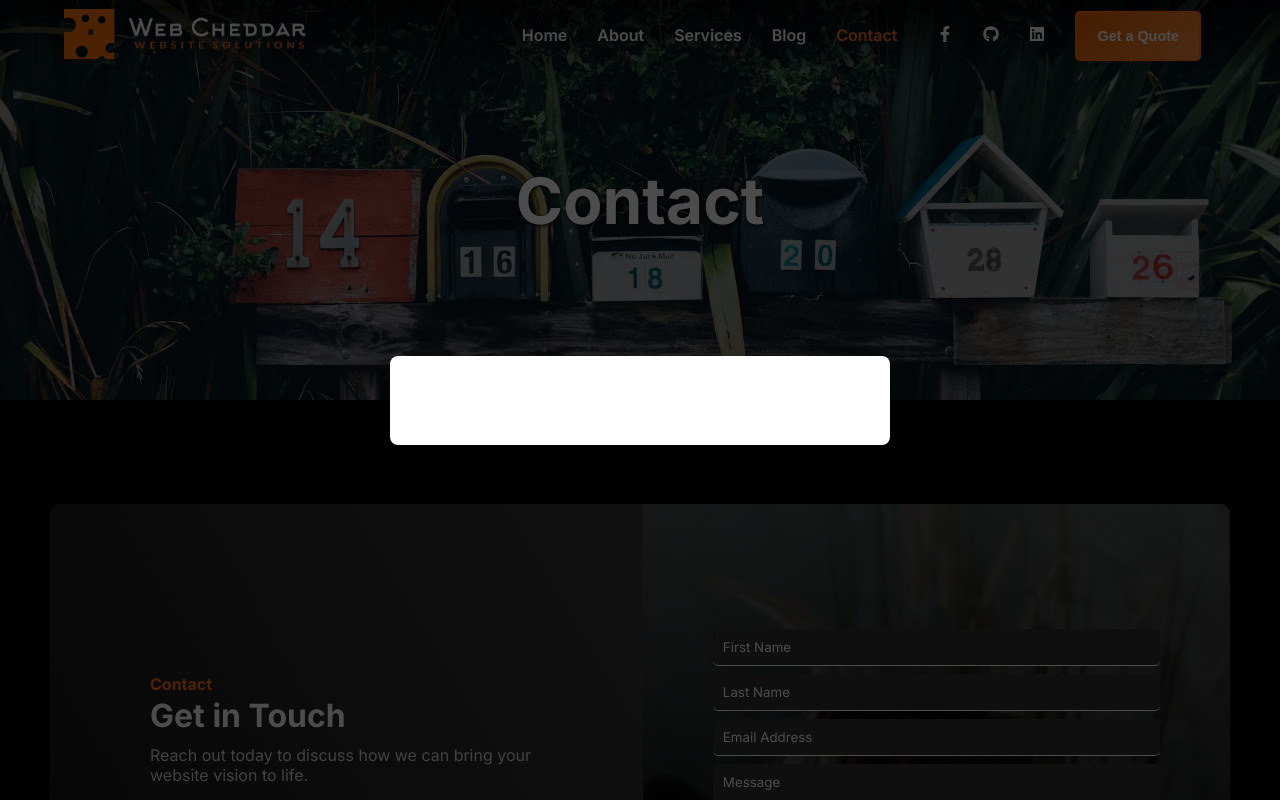
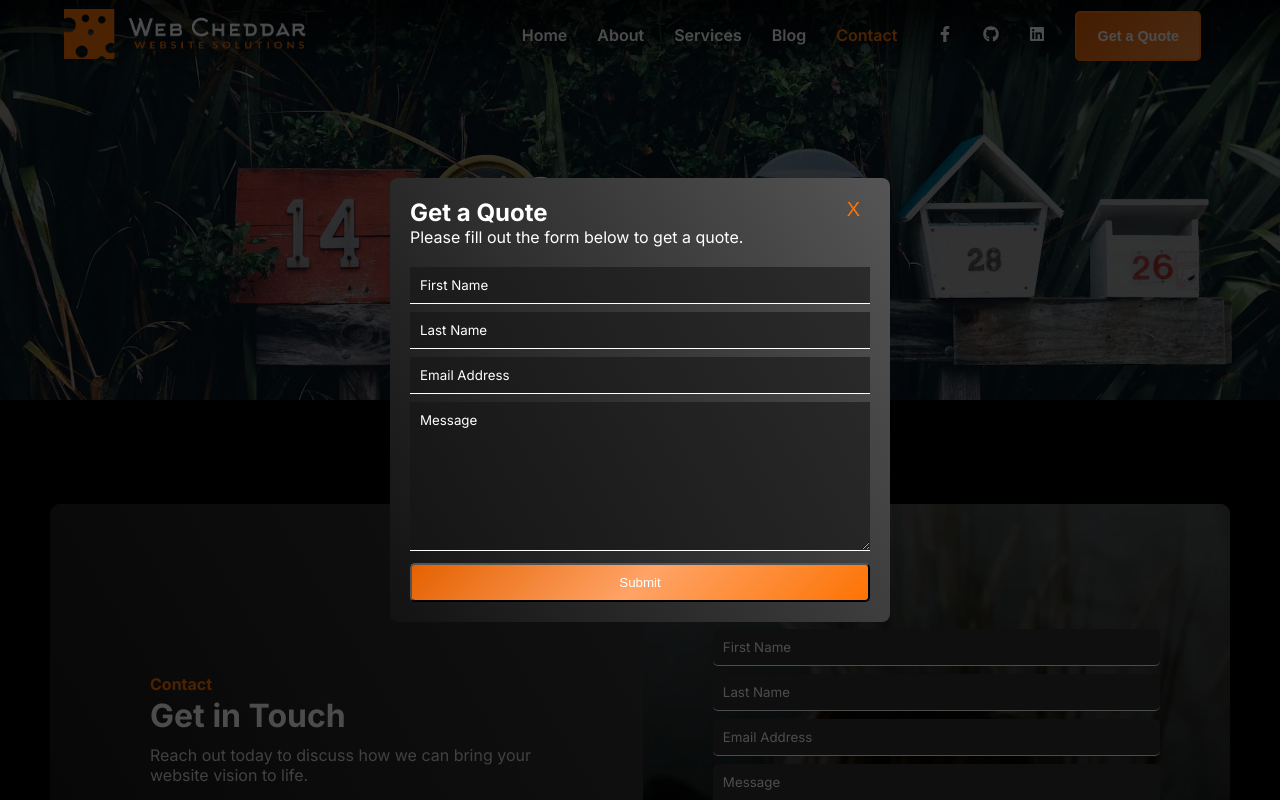
Before and after one commit to Spielbergo/next-webcheddar, a Next.js app: page /contact in a window 1280 px wide. Both pictures are taken after a click on the button "Get a Quote". Shown: the top 800 px of the page. Built offline with nearby package versions, Linux system fonts and the light colour scheme.

Commit message:
Updated Modal component

```diff
--- a/components/Modal.component.jsx
+++ b/components/Modal.component.jsx
@@ -1,32 +1,24 @@
-// components/Modal.component.js
-import { useEffect, useState } from 'react';
-import styles from './Modal.module.css';
+import { useEffect } from 'react';
+import styles from './modal.module.css';
+import { useModal } from '../contexts/ModalContext';
 
-const Modal = ({ show, onClose, children }) => {
-  const [closing, setClosing] = useState(false);
+const Modal = ({ modalName, children }) => {
+  const { modals, closeModal } = useModal();
 
   useEffect(() => {
-    if (show) {
+    if (modals[modalName]) {
       document.body.style.overflow = 'hidden';
     } else {
       document.body.style.overflow = 'auto';
     }
-  }, [show]);
+  }, [modals, modalName]);
 
-  const handleClose = () => {
-    setClosing(true);
-    setTimeout(() => {
-      setClosing(false);
-      onClose();
-    }, 300); // Duration of the fadeOut animation
-  };
-
-  if (!show && !closing) return null;
+  if (!modals[modalName]) return null;
 
   return (
-    <div className={`${styles.modalOverlay} ${closing ? styles.fadeOut : ''}`} onClick={handleClose}>
-      <div className={`${styles.modalContent} ${closing ? styles.slideOut : ''}`} onClick={(e) => e.stopPropagation()}>
-        <button className={styles.closeButton} onClick={handleClose}>X</button>
+    <div className={styles.modalOverlay} onClick={() => closeModal(modalName)}>
+      <div className={styles.modalContent} onClick={(e) => e.stopPropagation()}>
+        <button className={styles.closeButton} onClick={() => closeModal(modalName)}>X</button>
         {children}
       </div>
     </div>
--- a/components/Navigation.component.jsx
+++ b/components/Navigation.component.jsx
@@ -9,16 +9,19 @@ import styles from './navigation.module.css';
 import Socials from '../components/SocialIcons.component';
 import NavLogoWhite from '../public/logos/logo-light.png';
 import NavLogoBlack from '../public/logos/logo-dark.png';
+
+import ContactForm from './ContactForm.component';
 import Button from './Button.component';
 import Modal from './Modal.component'; // Import the Modal component
+import { useModal } from '../contexts/ModalContext'; // Import the modal context
 
 const Navigation = () => {
   const [scrolled, setScrolled] = useState(false);
   const [mobileToggleOpen, setMobileToggleOpen] = useState(false);
   const [subLinkToggleOpen, setSubLinkToggleOpen] = useState(false);
-  const [modalOpen, setModalOpen] = useState(false); // State for controlling modal visibility
   const navRef = useRef();
   const router = useRouter();
+  const { openModal } = useModal(); // Get the openModal function from context
 
   useEffect(() => {
     const handleScroll = () => {
@@ -71,14 +74,6 @@ const Navigation = () => {
   const handleSubLinkClick = () => {
     setMobileToggleOpen(false); // Close the mobile menu
     setSubLinkToggleOpen(false); // Close the submenu when a submenu item is clicked
-  };
-
-  const openModal = () => {
-    setModalOpen(true);
-  };
-
-  const closeModal = () => {
-    setModalOpen(false);
   };
 
   return (
@@ -139,7 +134,7 @@ const Navigation = () => {
             <li>
               <Button
                 variant="get_a_quote"
-                onClick={openModal}>
+                onClick={() => openModal('getAQuote')}>
                 Get a Quote
               </Button>
             </li>
@@ -154,10 +149,11 @@ const Navigation = () => {
         </div>
       </div>
 
-      <Modal show={modalOpen} onClose={closeModal}>
+      <Modal modalName="getAQuote">
         <h2>Get a Quote</h2>
         <p>Please fill out the form below to get a quote.</p>
-        {/* Your form or additional modal content goes here */}
+        <br />
+        <ContactForm />
       </Modal>
     </nav>
   );
--- a/components/modal.module.css
+++ b/components/modal.module.css
@@ -15,7 +15,7 @@
   }
 
   .modalContent {
-    background: #fff;
+    background: var(--grey-bg-gradient);
     padding: 20px;
     border-radius: 8px;
     max-width: 500px;
@@ -33,6 +33,7 @@
     border: none;
     font-size: 20px;
     cursor: pointer;
+    color: var(--primary-color);
   }
 
   @keyframes fadeIn {
--- /dev/null
+++ b/contexts/ModalContext.js
@@ -0,0 +1,23 @@
+import { createContext, useState, useContext } from 'react';
+
+const ModalContext = createContext();
+
+export const ModalProvider = ({ children }) => {
+  const [modals, setModals] = useState({});
+
+  const openModal = (modalName) => {
+    setModals((prev) => ({ ...prev, [modalName]: true }));
+  };
+
+  const closeModal = (modalName) => {
+    setModals((prev) => ({ ...prev, [modalName]: false }));
+  };
+
+  return (
+    <ModalContext.Provider value={{ modals, openModal, closeModal }}>
+      {children}
+    </ModalContext.Provider>
+  );
+};
+
+export const useModal = () => useContext(ModalContext);
--- a/pages/_app.js
+++ b/pages/_app.js
@@ -1,6 +1,7 @@
 // pages/_app.js
 import { useEffect } from 'react';
 import { useRouter } from 'next/router';
+import { ModalProvider } from '../contexts/ModalContext';
 import Head from '../components/Meta.component';
 import Layout from '../components/Layout';
 import Navigation from '../components/Navigation.component';
@@ -58,11 +59,14 @@ export default function App({ Component, pageProps }) {
     return (
         <>
             <Head />
-            <Navigation />
-            <Layout>
-                <Component {...pageProps} />
-            </Layout>
-            <Footer />
+            <ModalProvider>
+                <Navigation />
+                <Layout>
+
+                        <Component {...pageProps} />
+                </Layout>
+                <Footer />
+            </ModalProvider>
         </>
     );
 }
```
Also changed, not shown: components/home/Hero.component.jsx (+3 -6 lines).
